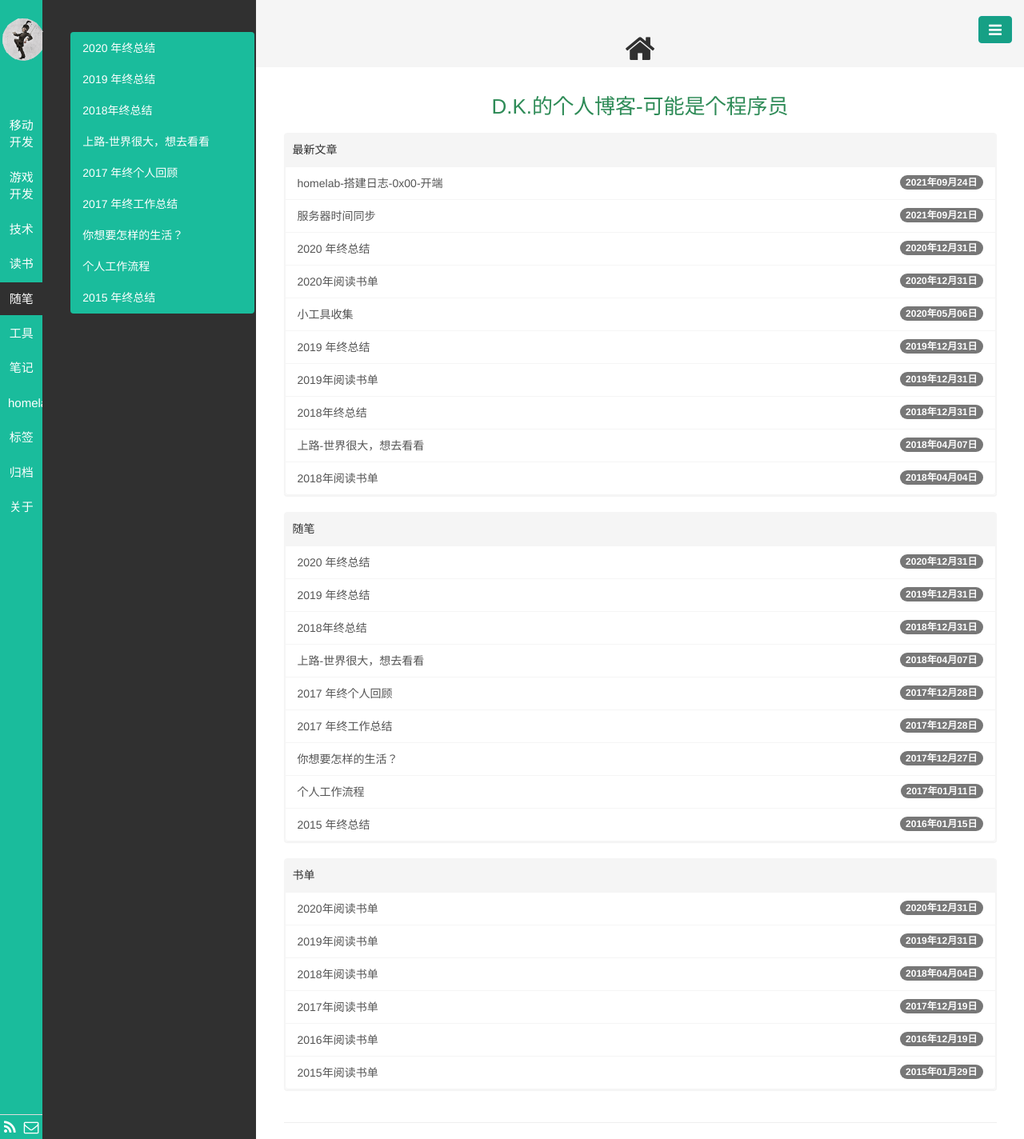
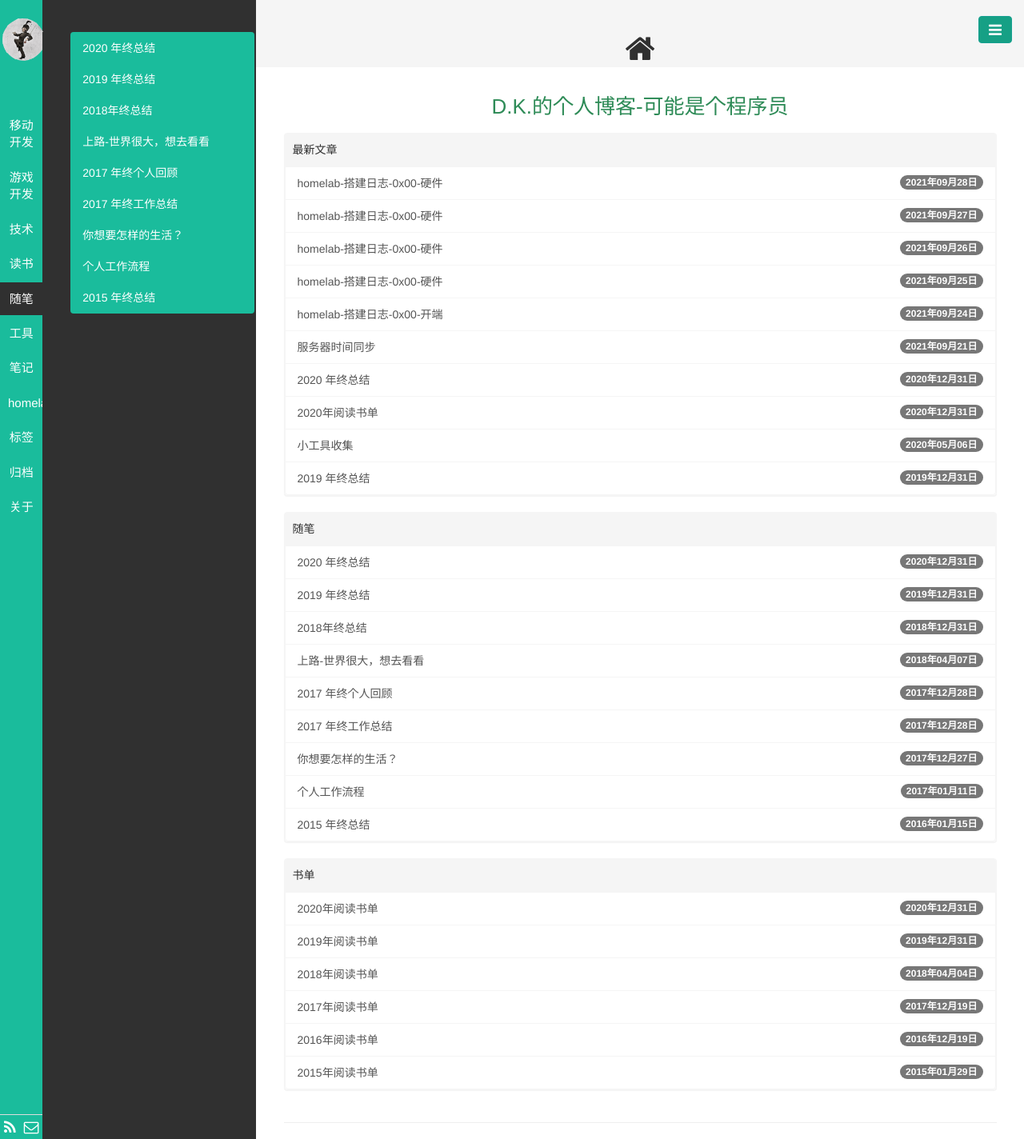
Before and after one commit to darklost/darklost.github.io, a Jekyll site: the page built from index.html, in a window 1280 px wide. Shown: the whole page at 80% size. Built offline with Jekyll 4.4.1, drawn with Linux system fonts in a browser that asks for light colours; the list of posts is cut into pages by our own code.

Commit message:
homelab系列文章结构

```diff
--- a/_posts/homelab/2021-09-24-homelab-begin.md
+++ b/_posts/homelab/2021-09-24-homelab-begin.md
@@ -11,6 +11,10 @@
 ## 系列文章
 
 - 0x00 [homelab-搭建日志-0x00-开端](/2021/09/24/homelab-begin.html)
+- 0x01 [homelab-搭建日志-0x01-硬件](/2021/09/25/homelab-hardware.html)
+- 0x02 [homelab-搭建日志-0x02-虚拟化平台-ESXI](/2021/09/26/virtualization-platform-esxi.html)
+- 0x03 [homelab-搭建日志-0x03-虚拟化平台-vCenter](/2021/09/27/virtualization-platform-vcenter.html)
+- 0x04 [homelab-搭建日志-0x04-软路由-pfSense](/2021/09/28/soft-route-pfSense.html)
 
 ## 起因
 
--- /dev/null
+++ b/_posts/homelab/2021-09-25-homelab-hardware.md
@@ -0,0 +1,26 @@
+---
+layout: post
+title: homelab-搭建日志-0x00-硬件
+category: homelab
+tags: 笔记 homelab
+keywords: homelab 搭建 硬件
+description:  搭建自己的服务器 硬件
+
+---
+
+## 系列文章
+
+- 0x00 [homelab-搭建日志-0x00-开端](/2021/09/24/homelab-begin.html)
+- 0x01 [homelab-搭建日志-0x01-硬件](/2021/09/25/homelab-hardware.html)
+- 0x02 [homelab-搭建日志-0x02-虚拟化平台-ESXI](/2021/09/26/virtualization-platform-esxi.html)
+- 0x03 [homelab-搭建日志-0x03-虚拟化平台-vCenter](/2021/09/27/virtualization-platform-vcenter.html)
+- 0x04 [homelab-搭建日志-0x04-软路由-pfSense](/2021/09/28/soft-route-pfSense.html)
+
+
+
+
+
+
+
+
+---
--- /dev/null
+++ b/_posts/homelab/2021-09-26-virtualization-platform-esxi.md
@@ -0,0 +1,26 @@
+---
+layout: post
+title: homelab-搭建日志-0x00-硬件
+category: homelab
+tags: 笔记 homelab
+keywords: homelab 搭建 硬件
+description:  搭建自己的服务器 硬件
+
+---
+
+## 系列文章
+
+- 0x00 [homelab-搭建日志-0x00-开端](/2021/09/24/homelab-begin.html)
+- 0x01 [homelab-搭建日志-0x01-硬件](/2021/09/25/homelab-hardware.html)
+- 0x02 [homelab-搭建日志-0x02-虚拟化平台-ESXI](/2021/09/26/virtualization-platform-esxi.html)
+- 0x03 [homelab-搭建日志-0x03-虚拟化平台-vCenter](/2021/09/27/virtualization-platform-vcenter.html)
+- 0x04 [homelab-搭建日志-0x04-软路由-pfSense](/2021/09/28/soft-route-pfSense.html)
+
+
+
+
+
+
+
+
+---
--- /dev/null
+++ b/_posts/homelab/2021-09-27-virtualization-platform-vcenter.md
@@ -0,0 +1,26 @@
+---
+layout: post
+title: homelab-搭建日志-0x00-硬件
+category: homelab
+tags: 笔记 homelab
+keywords: homelab 搭建 硬件
+description:  搭建自己的服务器 硬件
+
+---
+
+## 系列文章
+
+- 0x00 [homelab-搭建日志-0x00-开端](/2021/09/24/homelab-begin.html)
+- 0x01 [homelab-搭建日志-0x01-硬件](/2021/09/25/homelab-hardware.html)
+- 0x02 [homelab-搭建日志-0x02-虚拟化平台-ESXI](/2021/09/26/virtualization-platform-esxi.html)
+- 0x03 [homelab-搭建日志-0x03-虚拟化平台-vCenter](/2021/09/27/virtualization-platform-vcenter.html)
+- 0x04 [homelab-搭建日志-0x04-软路由-pfSense](/2021/09/28/soft-route-pfSense.html)
+
+
+
+
+
+
+
+
+---
--- /dev/null
+++ b/_posts/homelab/2021-09-28-soft-route-pfSense.md
@@ -0,0 +1,26 @@
+---
+layout: post
+title: homelab-搭建日志-0x00-硬件
+category: homelab
+tags: 笔记 homelab
+keywords: homelab 搭建 硬件
+description:  搭建自己的服务器 硬件
+
+---
+
+## 系列文章
+
+- 0x00 [homelab-搭建日志-0x00-开端](/2021/09/24/homelab-begin.html)
+- 0x01 [homelab-搭建日志-0x01-硬件](/2021/09/25/homelab-hardware.html)
+- 0x02 [homelab-搭建日志-0x02-虚拟化平台-ESXI](/2021/09/26/virtualization-platform-esxi.html)
+- 0x03 [homelab-搭建日志-0x03-虚拟化平台-vCenter](/2021/09/27/virtualization-platform-vcenter.html)
+- 0x04 [homelab-搭建日志-0x04-软路由-pfSense](/2021/09/28/soft-route-pfSense.html)
+
+
+
+
+
+
+
+
+---
```
